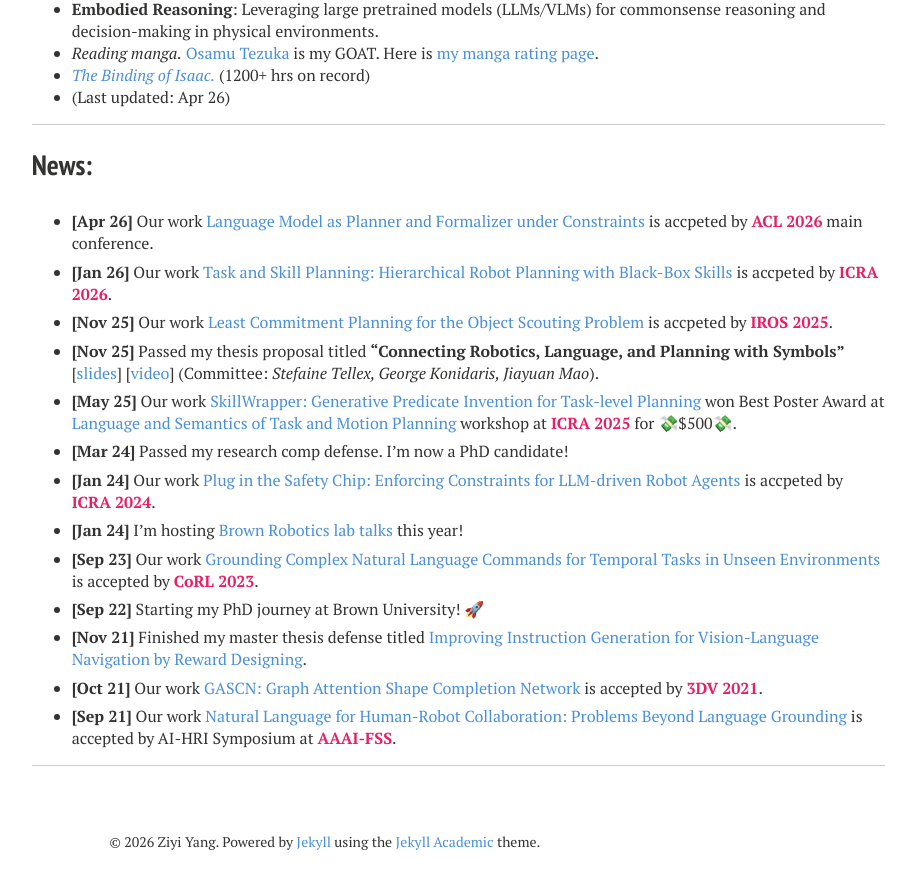
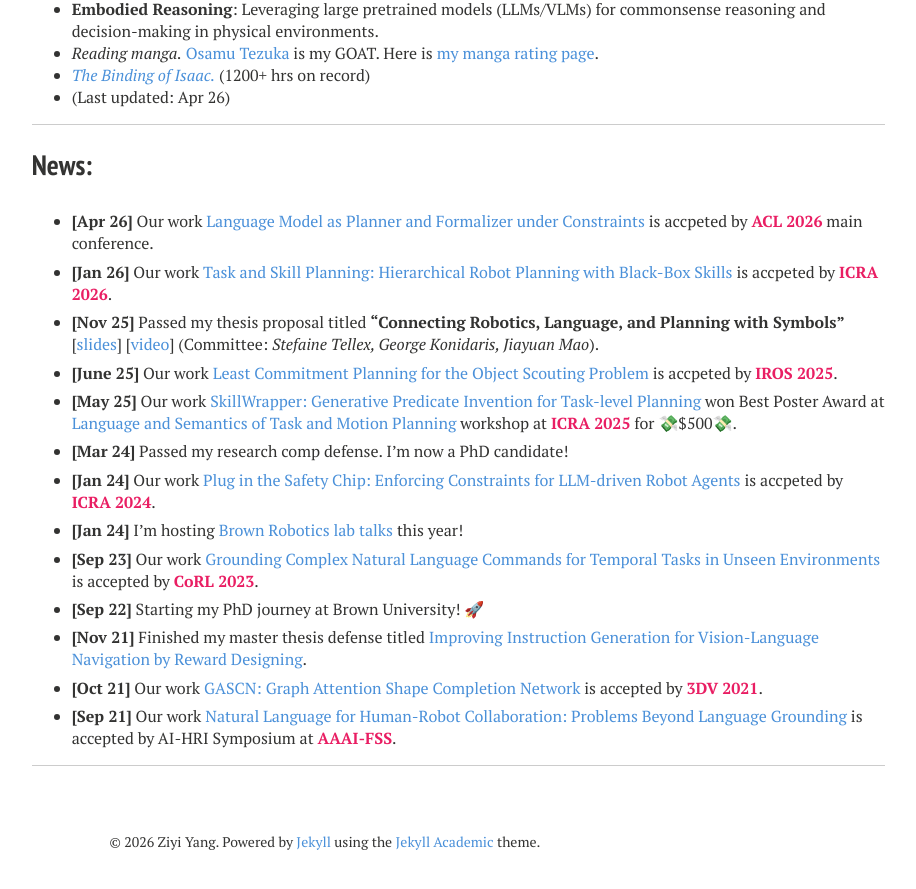
Before and after one commit to YzyLmc/YzyLmc.github.io, a Jekyll site: the page built from docs/index.md, in a window 1280 px wide and 900 px high, scrolled down 652 px. Shown: the top 889 px of the window, without its empty margins (315-1231 px from the left). Built offline with Jekyll 4.4.1, drawn with Linux system fonts in a browser that asks for light colours; nearby versions of some CDN libraries; some web fonts are replaced.

Commit message:
Small fix

```diff
--- a/docs/index.md
+++ b/docs/index.md
@@ -8,7 +8,7 @@ I am a Computer Science PhD student at [Brown University](https://www.brown.edu/
 <!-- My interest lies in the intersection of Robotics, Language, and Planning.  -->
 My research lives at the intersection of __Robotics, Language, and Planning__.
 Broadly, I aim to bridge the gap between abstract human concepts and physical robot behaviors. I am particularly interested in building structural systems (e.g., neuro-symbolic, compositional, and hierarchical) to make these interactions more seamless.
-Here is a <a href="images/rlp.png" target="_blank">sketch</a> of the framework I proposed.
+Here is a <a href="images/rlp.png" target="_blank">_sketch_</a> of the framework I proposed.
 <!-- My goal is to bridge human concept and robot behaviors with structural systems (neuro-symbolic, compositional, hierarchical, etc.)  -->
 <!-- I believe that [The Bitter Lesson](http://www.incompleteideas.net/IncIdeas/BitterLesson.html) might be right for the past, but doesn't tell us about the future.  -->
 For a deeper dive into my work, feel free to check my [thesis proposal](#thesis-proposal).
@@ -44,8 +44,8 @@ Outside of the lab, I'm leading a happy life with my <s>girlfriend</s> <s>fianc
 ## News:
 - __[Apr 26]__ Our work [Language Model as Planner and Formalizer under Constraints](https://arxiv.org/abs/2510.05486) is accpeted by <span class="conf">ACL 2026</span> main conference.
 - __[Jan 26]__ Our work [Task and Skill Planning: Hierarchical Robot Planning with Black-Box Skills](http://irl.cs.brown.edu/pubs/tasp_icra.pdf) is accpeted by <span class="conf">ICRA 2026</span>.
-- __[Nov 25]__ Our work [Least Commitment Planning for the Object Scouting Problem](https://ieeexplore.ieee.org/abstract/document/11246625) is accpeted by <span class="conf">IROS 2025</span>.
 - <span id="thesis-proposal">__[Nov 25]__ Passed my thesis proposal titled __"Connecting Robotics, Language, and Planning with Symbols"__ [[slides](https://docs.google.com/presentation/d/1sIcSYUFVk3MHVKXmbtq5_B6M8QN55K1JEZipSCzsLqk/edit?usp=sharing)] [[video](https://brown.zoom.us/rec/share/ysLoMcmNkVjIob2yhIbree_eEYHHBfOYyEb7jDI55e4CpmKAmtdteib5XA7HWKRg.aoJDFLJK3rM0lWVd)] (Committee: _Stefaine Tellex, George Konidaris, Jiayuan Mao_).</span>
+- __[June 25]__ Our work [Least Commitment Planning for the Object Scouting Problem](https://ieeexplore.ieee.org/abstract/document/11246625) is accpeted by <span class="conf">IROS 2025</span>.
 - __[May 25]__ Our work [SkillWrapper: Generative Predicate Invention for Task-level Planning](https://arxiv.org/abs/2511.18203) won Best Poster Award at [Language and Semantics of Task and Motion Planning](https://dyalab.mines.edu/2025/icra-workshop/) workshop at <span class="conf">ICRA 2025</span> for 💸$500💸.
 <!-- - __[May 24]__ Our work [Plug in the Safety Chip: Enforcing Constraints for LLM-driven Robot Agents](https://arxiv.org/abs/2309.09919) is presented at ICRA 2024. -->
 - __[Mar 24]__ Passed my research comp defense. I'm now a PhD candidate!
```
